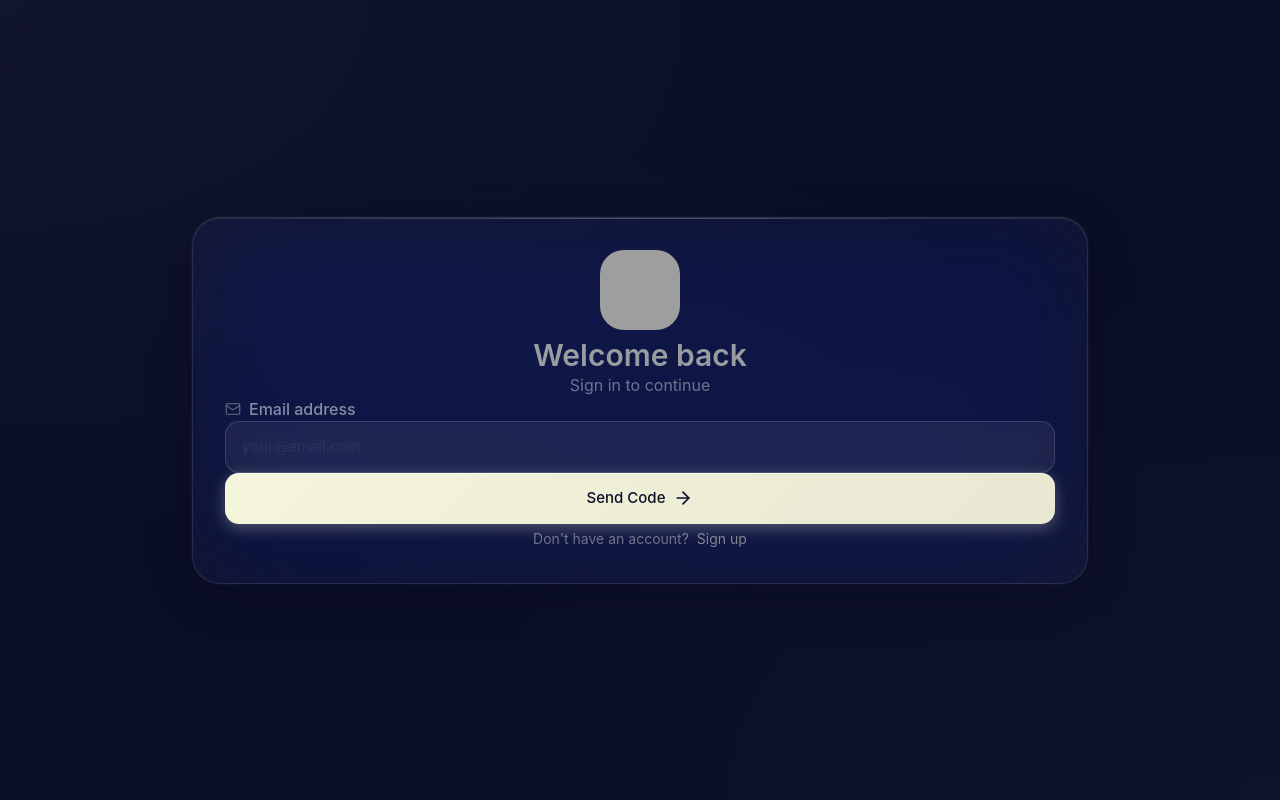
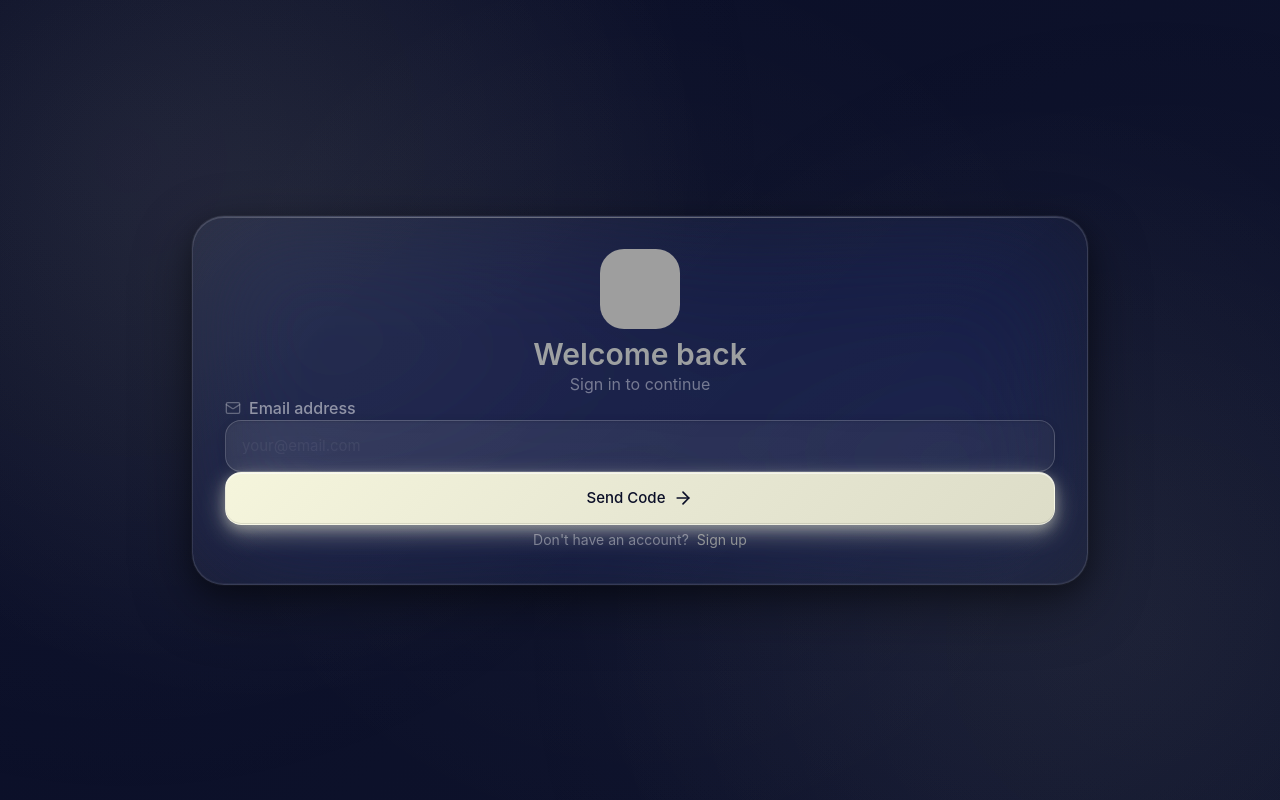
Before and after one commit to Teckdegen/KARDSDOTCARDSONRADIX, a Next.js app: page /login in a window 1280 px wide. Built offline with nearby package versions, Linux system fonts and the light colour scheme; grey boxes are pictures that could not be loaded.

Commit message:
Enhance UI with premium glassmorphism, better gradients, shadows, and animations

```diff
--- a/src/app/globals.css
+++ b/src/app/globals.css
@@ -34,9 +34,10 @@ html {
 body {
   background: transparent;
   background-image:
-    radial-gradient(at 0% 0%, rgba(245, 245, 220, 0.03) 0px, transparent 50%),
-    radial-gradient(at 100% 100%, rgba(245, 245, 220, 0.02) 0px, transparent 50%),
-    radial-gradient(at 50% 50%, rgba(245, 245, 220, 0.01) 0px, transparent 50%);
+    radial-gradient(circle at 20% 30%, rgba(245, 245, 220, 0.08) 0%, transparent 40%),
+    radial-gradient(circle at 80% 70%, rgba(245, 245, 220, 0.05) 0%, transparent 40%),
+    radial-gradient(circle at 50% 50%, rgba(245, 245, 220, 0.03) 0%, transparent 60%),
+    linear-gradient(135deg, rgba(10, 14, 39, 0.8) 0%, rgba(15, 20, 45, 0.9) 100%);
   color: var(--foreground);
   font-family: -apple-system, BlinkMacSystemFont, 'SF Pro Display', 'SF Pro Text', 'Segoe UI', 'Roboto', sans-serif;
   min-height: 100vh;
@@ -46,6 +47,21 @@ body {
   -moz-osx-font-smoothing: grayscale;
   -webkit-tap-highlight-color: transparent;
   font-size: 16px;
+  position: relative;
+}
+
+body::before {
+  content: '';
+  position: fixed;
+  top: 0;
+  left: 0;
+  right: 0;
+  bottom: 0;
+  background:
+    radial-gradient(circle at 10% 20%, rgba(245, 245, 220, 0.04) 0%, transparent 50%),
+    radial-gradient(circle at 90% 80%, rgba(245, 245, 220, 0.03) 0%, transparent 50%);
+  pointer-events: none;
+  z-index: 0;
 }
 
 @media (min-width: 768px) {
@@ -67,17 +83,19 @@ body {
 }
 
 .glass-card {
-  background: rgba(255, 255, 255, 0.03);
-  backdrop-filter: blur(50px) saturate(200%);
-  -webkit-backdrop-filter: blur(50px) saturate(200%);
-  border: 1px solid rgba(255, 255, 255, 0.1);
-  border-radius: 28px;
+  background: linear-gradient(135deg, rgba(255, 255, 255, 0.05) 0%, rgba(255, 255, 255, 0.02) 100%);
+  backdrop-filter: blur(60px) saturate(180%);
+  -webkit-backdrop-filter: blur(60px) saturate(180%);
+  border: 1px solid rgba(255, 255, 255, 0.12);
+  border-radius: 32px;
   padding: 32px;
   box-shadow:
-    0 12px 48px 0 rgba(0, 0, 0, 0.2),
-    inset 0 1px 0 0 rgba(255, 255, 255, 0.08),
-    0 0 0 1px rgba(255, 255, 255, 0.03);
-  transition: all 0.25s cubic-bezier(0.4, 0, 0.2, 1);
+    0 20px 60px 0 rgba(0, 0, 0, 0.4),
+    0 8px 24px 0 rgba(0, 0, 0, 0.3),
+    inset 0 1px 0 0 rgba(255, 255, 255, 0.15),
+    inset 0 -1px 0 0 rgba(255, 255, 255, 0.05),
+    0 0 0 1px rgba(255, 255, 255, 0.05);
+  transition: all 0.3s cubic-bezier(0.4, 0, 0.2, 1);
   position: relative;
   overflow: hidden;
 }
@@ -96,7 +114,30 @@ body {
   left: 0;
   right: 0;
   height: 1px;
-  background: linear-gradient(90deg, transparent, rgba(255, 255, 255, 0.2), transparent);
+  background: linear-gradient(90deg,
+    transparent 0%,
+    rgba(255, 255, 255, 0.3) 20%,
+    rgba(245, 245, 220, 0.4) 50%,
+    rgba(255, 255, 255, 0.3) 80%,
+    transparent 100%);
+  opacity: 0.6;
+}
+
+.glass-card::after {
+  content: '';
+  position: absolute;
+  top: -50%;
+  left: -50%;
+  width: 200%;
+  height: 200%;
+  background: radial-gradient(circle, rgba(245, 245, 220, 0.08) 0%, transparent 70%);
+  opacity: 0;
+  transition: opacity 0.3s ease;
+  pointer-events: none;
+}
+
+.glass-card:hover::after {
+  opacity: 1;
 }
 
 .glass-card:active {
@@ -105,19 +146,22 @@ body {
 }
 
 .glass-input {
-  background: rgba(255, 255, 255, 0.05);
-  backdrop-filter: blur(20px);
-  -webkit-backdrop-filter: blur(20px);
-  border: 0.5px solid rgba(255, 255, 255, 0.15);
-  border-radius: 14px;
+  background: linear-gradient(135deg, rgba(255, 255, 255, 0.08) 0%, rgba(255, 255, 255, 0.04) 100%);
+  backdrop-filter: blur(25px) saturate(150%);
+  -webkit-backdrop-filter: blur(25px) saturate(150%);
+  border: 1px solid rgba(255, 255, 255, 0.18);
+  border-radius: 16px;
   padding: 14px 16px;
-  color: rgba(255, 255, 255, 0.7);
+  color: rgba(255, 255, 255, 0.75);
   font-size: 15px;
   font-weight: 400;
-  transition: all 0.2s cubic-bezier(0.4, 0, 0.2, 1);
+  transition: all 0.3s cubic-bezier(0.4, 0, 0.2, 1);
   width: 100%;
   -webkit-appearance: none;
   appearance: none;
+  box-shadow:
+    inset 0 1px 2px rgba(0, 0, 0, 0.1),
+    0 2px 8px rgba(0, 0, 0, 0.1);
 }
 
 .glass-input:focus {
@@ -138,29 +182,35 @@ body {
 
 .glass-input:focus {
   outline: none;
-  border-color: var(--accent);
-  background: rgba(255, 255, 255, 0.15);
+  border-color: rgba(245, 245, 220, 0.5);
+  background: linear-gradient(135deg, rgba(255, 255, 255, 0.12) 0%, rgba(255, 255, 255, 0.08) 100%);
   box-shadow:
-    0 0 0 4px rgba(245, 245, 220, 0.1),
-    0 4px 12px rgba(0, 0, 0, 0.15);
+    0 0 0 3px rgba(245, 245, 220, 0.15),
+    0 4px 16px rgba(245, 245, 220, 0.2),
+    inset 0 1px 2px rgba(255, 255, 255, 0.2),
+    0 2px 12px rgba(0, 0, 0, 0.2);
+  transform: translateY(-1px);
 }
 
 .glass-button {
-  background: rgba(245, 245, 220, 0.15);
-  backdrop-filter: blur(10px);
-  -webkit-backdrop-filter: blur(10px);
-  border: 0.5px solid rgba(245, 245, 220, 0.25);
-  border-radius: 14px;
+  background: linear-gradient(135deg, rgba(245, 245, 220, 0.18) 0%, rgba(245, 245, 220, 0.12) 100%);
+  backdrop-filter: blur(20px) saturate(150%);
+  -webkit-backdrop-filter: blur(20px) saturate(150%);
+  border: 1px solid rgba(245, 245, 220, 0.3);
+  border-radius: 16px;
   padding: 14px 24px;
   color: var(--accent);
   font-weight: 500;
   font-size: 15px;
   cursor: pointer;
-  transition: all 0.2s cubic-bezier(0.4, 0, 0.2, 1);
+  transition: all 0.3s cubic-bezier(0.4, 0, 0.2, 1);
   position: relative;
   overflow: hidden;
   -webkit-tap-highlight-color: transparent;
   user-select: none;
+  box-shadow:
+    0 4px 12px rgba(245, 245, 220, 0.15),
+    inset 0 1px 0 rgba(255, 255, 255, 0.2);
 }
 
 @media (max-width: 768px) {
@@ -191,26 +241,39 @@ body {
 }
 
 .glass-button:hover {
-  background: rgba(245, 245, 220, 0.25);
-  border-color: rgba(245, 245, 220, 0.4);
-  transform: translateY(-1px);
-  box-shadow: 0 6px 20px rgba(245, 245, 220, 0.2);
+  background: linear-gradient(135deg, rgba(245, 245, 220, 0.25) 0%, rgba(245, 245, 220, 0.18) 100%);
+  border-color: rgba(245, 245, 220, 0.45);
+  transform: translateY(-2px);
+  box-shadow:
+    0 8px 24px rgba(245, 245, 220, 0.25),
+    0 4px 12px rgba(245, 245, 220, 0.15),
+    inset 0 1px 0 rgba(255, 255, 255, 0.3);
 }
 
 .glass-button-primary {
-  background: linear-gradient(135deg, var(--accent) 0%, #E8E8D3 100%);
+  background: linear-gradient(135deg, #F5F5DC 0%, #E8E8D3 50%, #DDDDC8 100%);
   color: var(--background);
-  border: none;
+  border: 1px solid rgba(255, 255, 255, 0.3);
   box-shadow:
-    0 4px 16px rgba(245, 245, 220, 0.3),
-    inset 0 1px 0 rgba(255, 255, 255, 0.5);
+    0 8px 24px rgba(245, 245, 220, 0.4),
+    0 4px 12px rgba(245, 245, 220, 0.3),
+    inset 0 1px 0 rgba(255, 255, 255, 0.6),
+    inset 0 -1px 0 rgba(0, 0, 0, 0.1);
+  position: relative;
+}
+
+.glass-button-primary::before {
+  background: linear-gradient(90deg, transparent, rgba(255, 255, 255, 0.3), transparent);
 }
 
 .glass-button-primary:hover {
-  background: linear-gradient(135deg, #E8E8D3 0%, #DDDDC8 100%);
+  background: linear-gradient(135deg, #E8E8D3 0%, #DDDDC8 50%, #D3D3B8 100%);
+  transform: translateY(-2px);
   box-shadow:
-    0 6px 24px rgba(245, 245, 220, 0.4),
-    inset 0 1px 0 rgba(255, 255, 255, 0.6);
+    0 12px 32px rgba(245, 245, 220, 0.5),
+    0 6px 16px rgba(245, 245, 220, 0.4),
+    inset 0 1px 0 rgba(255, 255, 255, 0.7),
+    inset 0 -1px 0 rgba(0, 0, 0, 0.1);
 }
 
 .glass-button:disabled {
@@ -224,19 +287,22 @@ body {
 .code-input-box {
   width: 56px;
   height: 56px;
-  background: rgba(255, 255, 255, 0.05);
-  backdrop-filter: blur(20px);
-  -webkit-backdrop-filter: blur(20px);
-  border: 1px solid rgba(255, 255, 255, 0.15);
-  border-radius: 16px;
+  background: linear-gradient(135deg, rgba(255, 255, 255, 0.08) 0%, rgba(255, 255, 255, 0.04) 100%);
+  backdrop-filter: blur(25px) saturate(150%);
+  -webkit-backdrop-filter: blur(25px) saturate(150%);
+  border: 1px solid rgba(255, 255, 255, 0.18);
+  border-radius: 18px;
   text-align: center;
   font-size: 28px;
   font-weight: 600;
-  color: rgba(255, 255, 255, 0.7);
-  transition: all 0.2s cubic-bezier(0.4, 0, 0.2, 1);
+  color: rgba(255, 255, 255, 0.75);
+  transition: all 0.3s cubic-bezier(0.4, 0, 0.2, 1);
   caret-color: var(--accent);
   -webkit-appearance: none;
   appearance: none;
+  box-shadow:
+    inset 0 1px 2px rgba(0, 0, 0, 0.1),
+    0 2px 8px rgba(0, 0, 0, 0.1);
 }
 
 .code-input-box:focus {
@@ -253,10 +319,14 @@ body {
 
 .code-input-box:focus {
   outline: none;
-  border-color: var(--accent);
-  background: rgba(255, 255, 255, 0.15);
-  transform: scale(1.05);
-  box-shadow: 0 0 0 4px rgba(245, 245, 220, 0.1);
+  border-color: rgba(245, 245, 220, 0.5);
+  background: linear-gradient(135deg, rgba(255, 255, 255, 0.15) 0%, rgba(255, 255, 255, 0.1) 100%);
+  transform: scale(1.08);
+  box-shadow:
+    0 0 0 3px rgba(245, 245, 220, 0.2),
+    0 4px 16px rgba(245, 245, 220, 0.25),
+    inset 0 1px 2px rgba(255, 255, 255, 0.3),
+    0 2px 12px rgba(0, 0, 0, 0.2);
 }
 
 /* Smooth scrolling */
@@ -287,11 +357,20 @@ html {
 @keyframes fadeIn {
   from {
     opacity: 0;
-    transform: translateY(10px);
+    transform: translateY(20px) scale(0.95);
   }
   to {
     opacity: 1;
-    transform: translateY(0);
+    transform: translateY(0) scale(1);
+  }
+}
+
+@keyframes shimmer {
+  0% {
+    background-position: -1000px 0;
+  }
+  100% {
+    background-position: 1000px 0;
   }
 }
 
```
